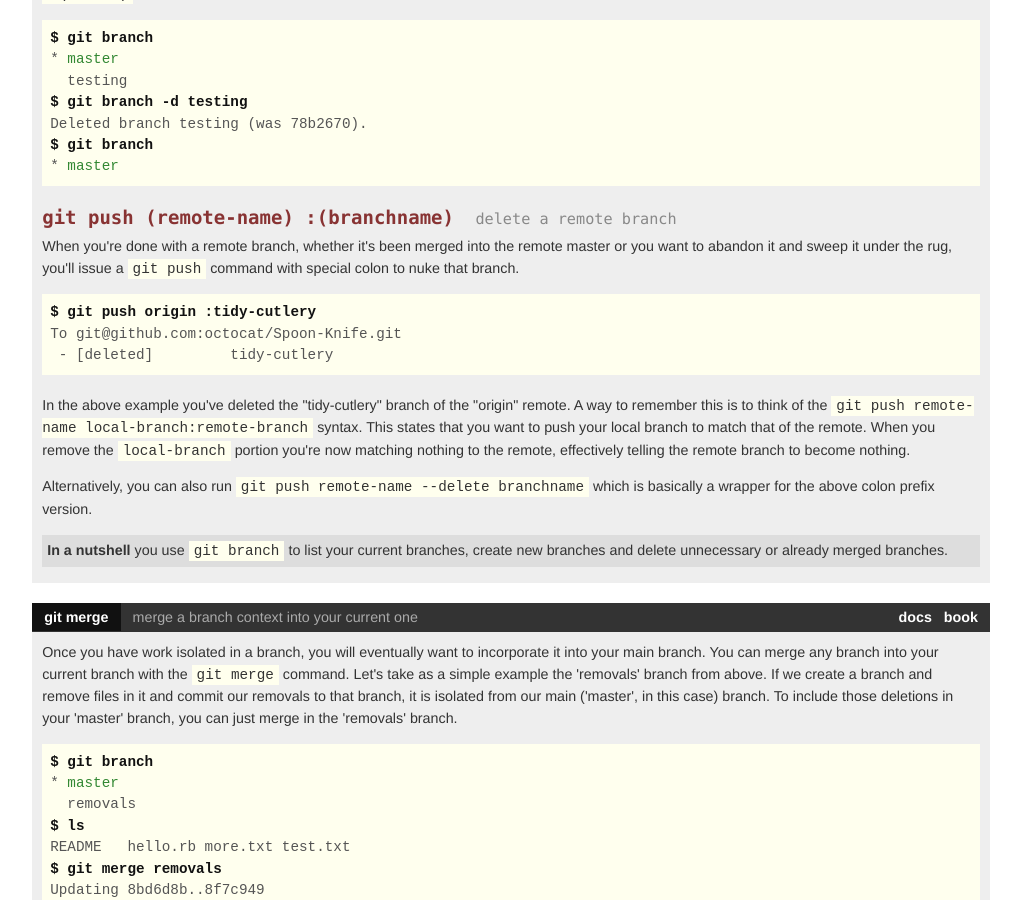
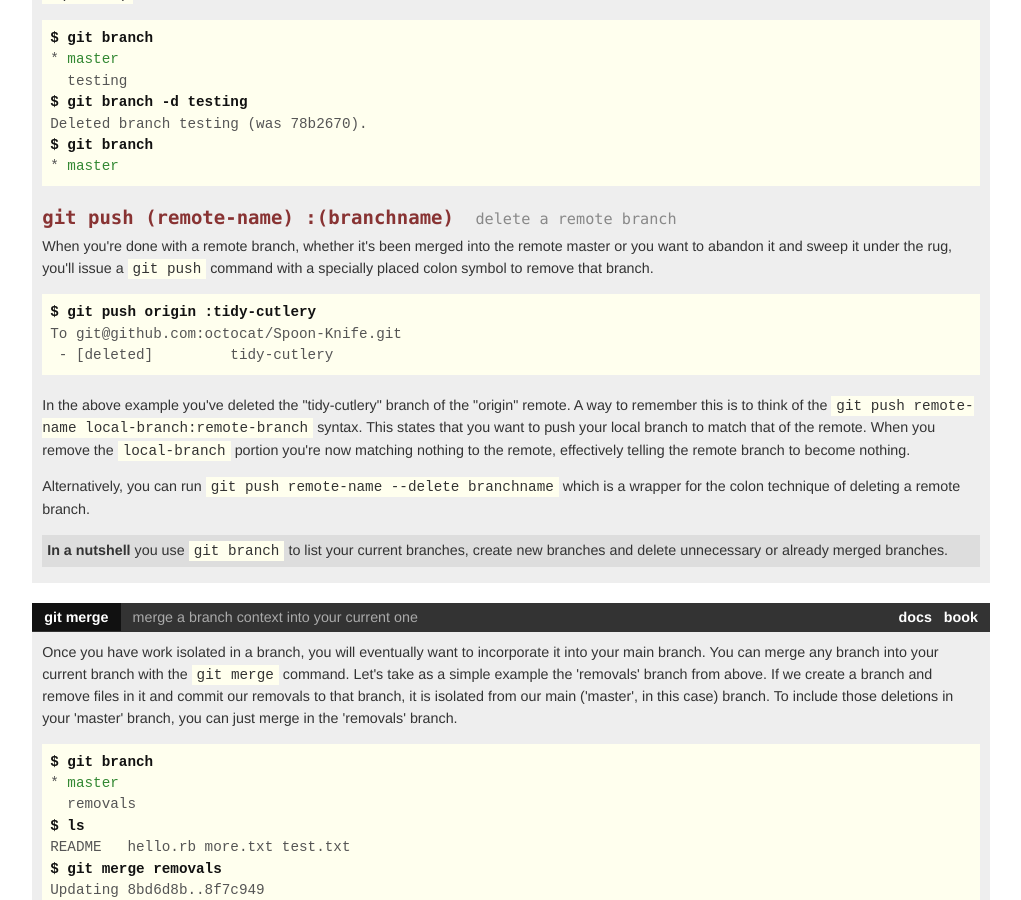
Before and after one commit to git/git-reference, a Jekyll site: the page built from branching/index.html, in a window 1280 px wide and 900 px high, scrolled down 2542 px. Shown: the whole window, without its empty margins (227-1248 px from the left). Built offline with Jekyll 4.4.1, drawn with Linux system fonts in a browser that asks for light colours; nearby versions of some CDN libraries; library files that are not in the unit come from our copies.

Commit message:
Removes superfluous words in remote branch delete tips

```diff
--- a/branching/index.html
+++ b/branching/index.html
@@ -222,8 +222,8 @@ Deleted branch testing (was 78b2670).
 
     <p>When you're done with a remote branch, whether it's been merged
     into the remote master or you want to abandon it and sweep it under
-    the rug, you'll issue a <code>git push</code> command with special
-    colon to nuke that branch.</p>
+    the rug, you'll issue a <code>git push</code> command with a specially
+    placed colon symbol to remove that branch.</p>
 
 <pre>
 <b>$ git push origin :tidy-cutlery</b>
@@ -240,9 +240,9 @@ To git@github.com:octocat/Spoon-Knife.git
     remote branch to become nothing.
     </p>
 
-    <p>Alternatively, you can also run
+    <p>Alternatively, you can run
     <code>git push remote-name --delete branchname</code>
-    which is basically a wrapper for the above colon prefix version.
+    which is a wrapper for the colon technique of deleting a remote branch.
     </p>
 
     <p class="nutshell">
```
